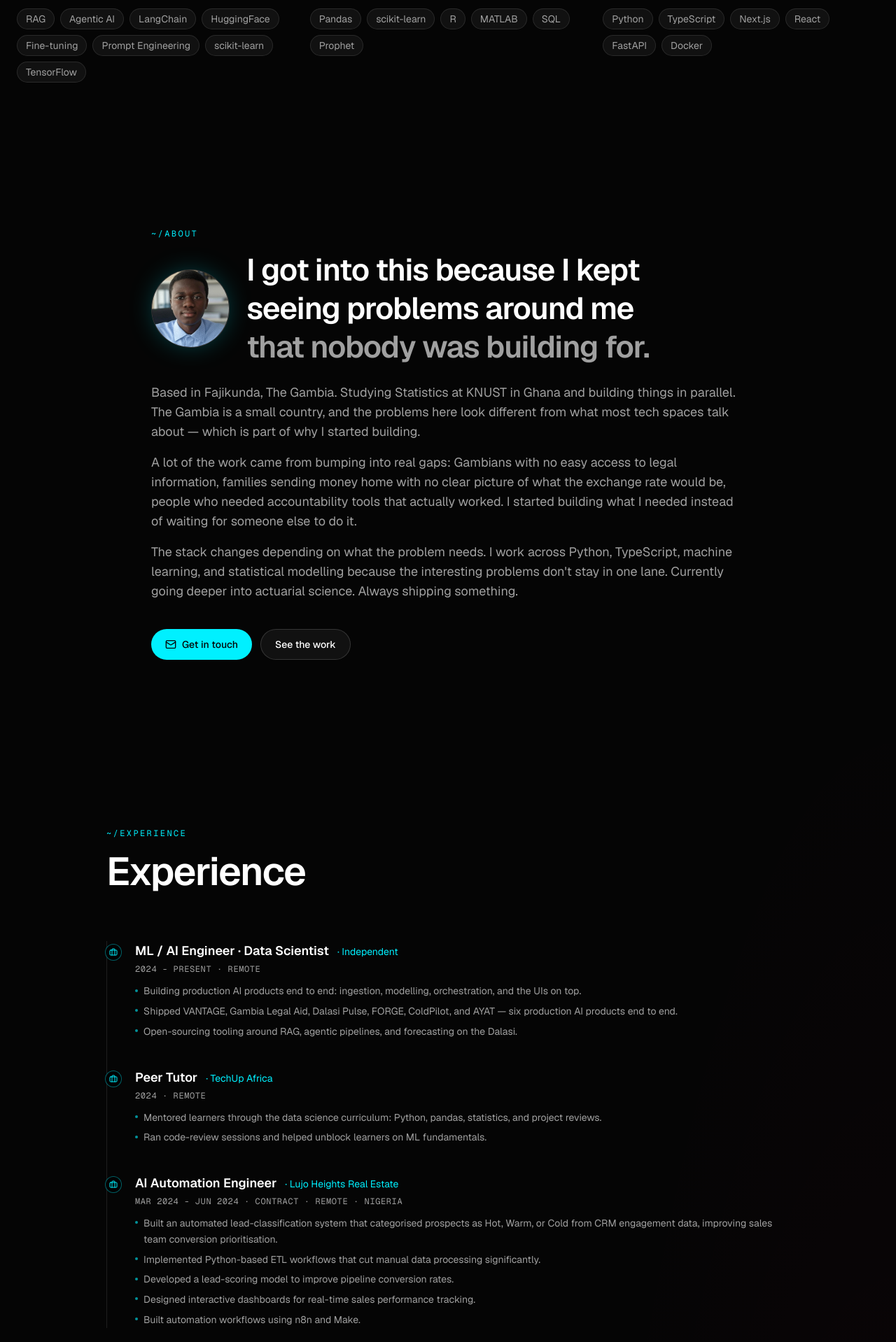
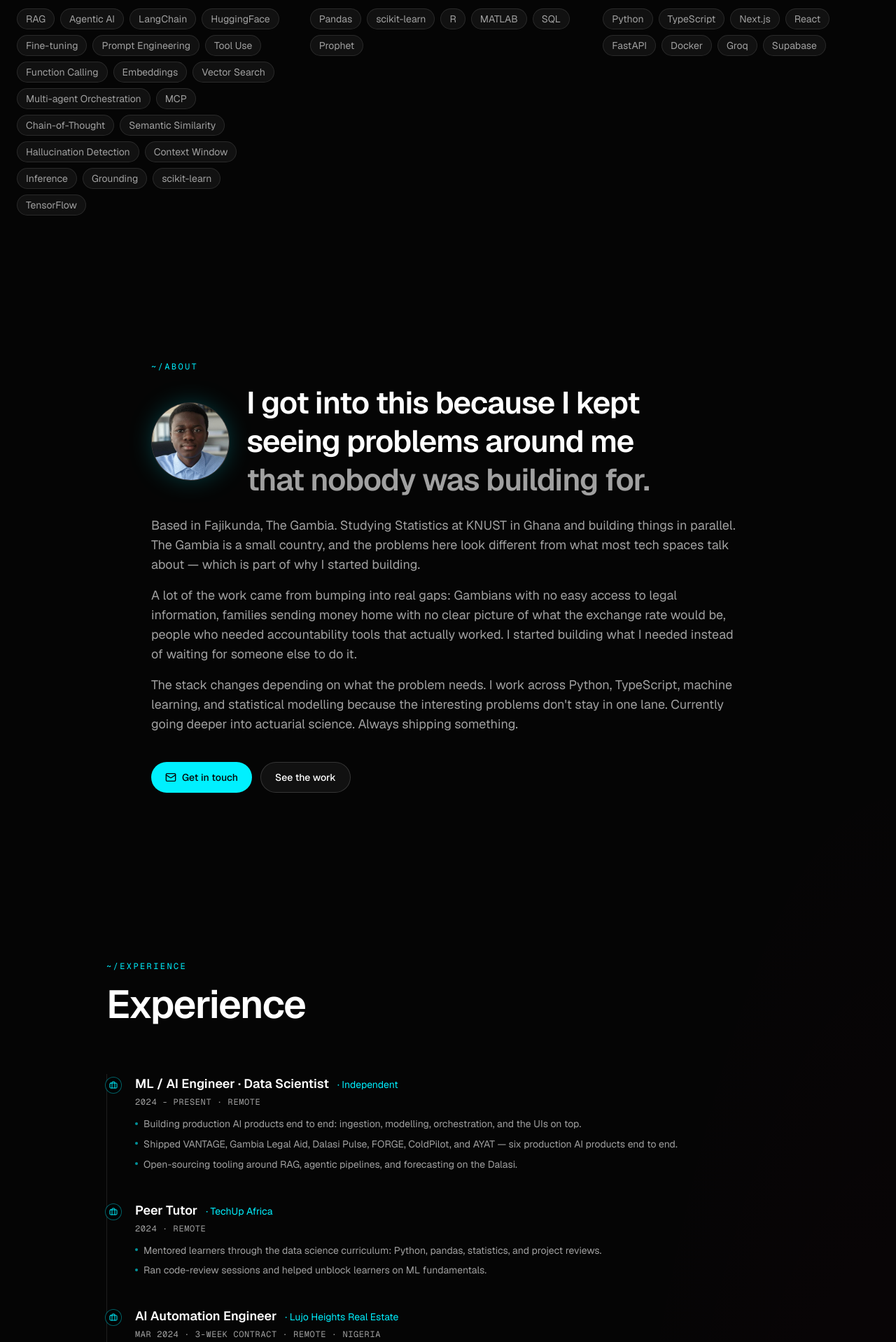
Before and after one commit to Balisa50/Balisa50.github.io, a Next.js app: page / in a window 1280 px wide. Shown: the part 3542-5460 px from the top of the page at 70% size. Built offline with nearby package versions, Linux system fonts and the light colour scheme; no server answers.

Commit message:
fix: Lujo 3-week honest entry, add AI terms (tool use, embeddings, MCP, chain-of-thought, etc)

```diff
--- a/components/Skills.tsx
+++ b/components/Skills.tsx
@@ -5,7 +5,13 @@ import { motion } from "framer-motion";
 const STACK: { label: string; items: string[] }[] = [
   {
     label: "AI / ML",
-    items: ["RAG", "Agentic AI", "LangChain", "HuggingFace", "Fine-tuning", "Prompt Engineering", "scikit-learn", "TensorFlow"]
+    items: [
+      "RAG", "Agentic AI", "LangChain", "HuggingFace", "Fine-tuning", "Prompt Engineering",
+      "Tool Use", "Function Calling", "Embeddings", "Vector Search",
+      "Multi-agent Orchestration", "MCP", "Chain-of-Thought", "Semantic Similarity",
+      "Hallucination Detection", "Context Window", "Inference", "Grounding",
+      "scikit-learn", "TensorFlow"
+    ]
   },
   {
     label: "Data Science & Stats",
@@ -13,7 +19,7 @@ const STACK: { label: string; items: string[] }[] = [
   },
   {
     label: "Engineering",
-    items: ["Python", "TypeScript", "Next.js", "React", "FastAPI", "Docker"]
+    items: ["Python", "TypeScript", "Next.js", "React", "FastAPI", "Docker", "Groq", "Supabase"]
   }
 ];
 
--- a/lib/projects.ts
+++ b/lib/projects.ts
@@ -372,14 +372,12 @@ export const EXPERIENCE: Experience[] = [
   {
     company: "Lujo Heights Real Estate",
     role: "AI Automation Engineer",
-    period: "Mar 2024 - Jun 2024 · Contract",
+    period: "Mar 2024 · 3-week contract",
     location: "Remote · Nigeria",
     bullets: [
-      "Built an automated lead-classification system that categorised prospects as Hot, Warm, or Cold from CRM engagement data, improving sales team conversion prioritisation.",
-      "Implemented Python-based ETL workflows that cut manual data processing significantly.",
-      "Developed a lead-scoring model to improve pipeline conversion rates.",
-      "Designed interactive dashboards for real-time sales performance tracking.",
-      "Built automation workflows using n8n and Make."
+      "Short-term engagement to automate their manual lead pipeline — built a Python script that pulled CRM data and tagged prospects as Hot, Warm, or Cold based on engagement signals.",
+      "Wired up n8n workflows to route leads automatically so the sales team stopped doing it by hand.",
+      "Left them with a working system and a brief doc — done in three weeks, no ongoing dependency."
     ]
   },
 ];
```
